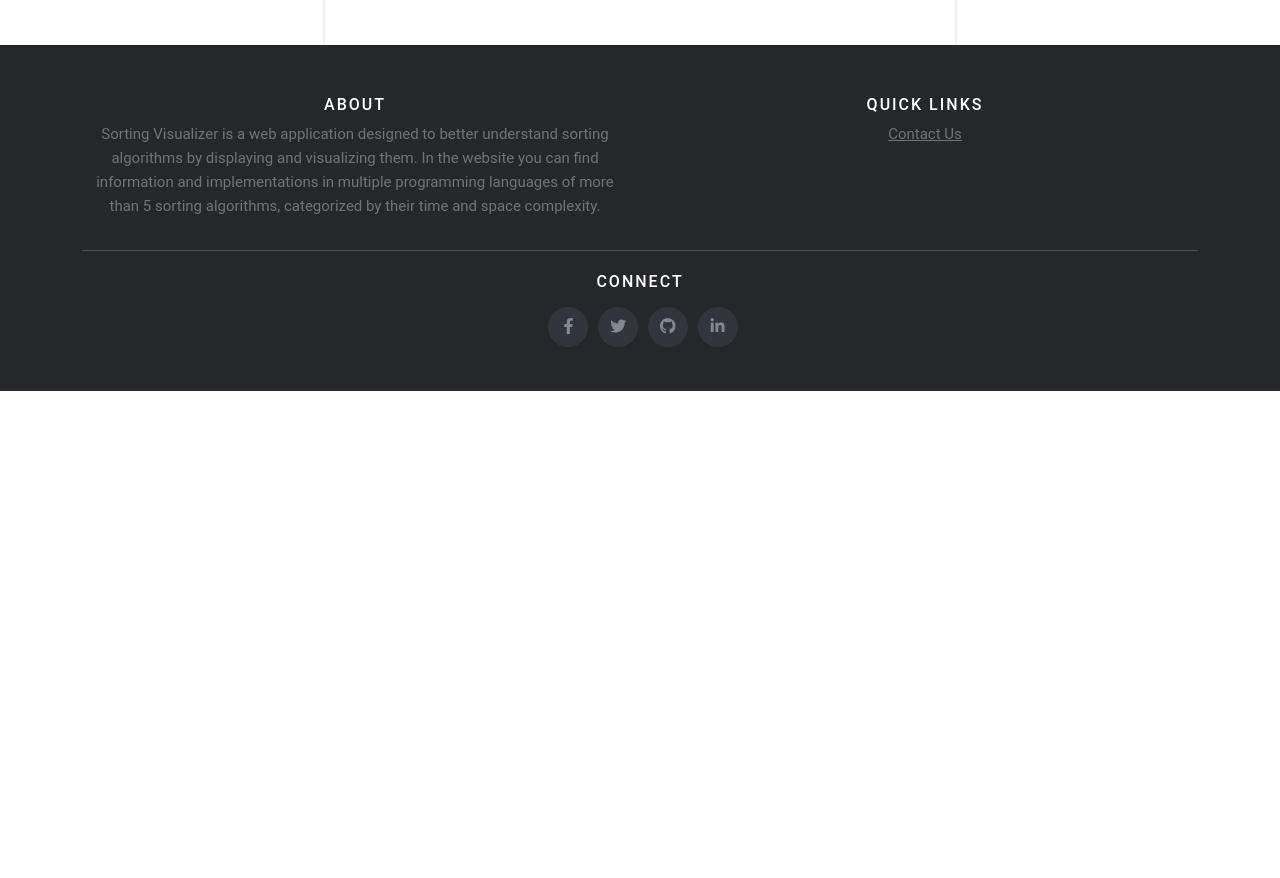
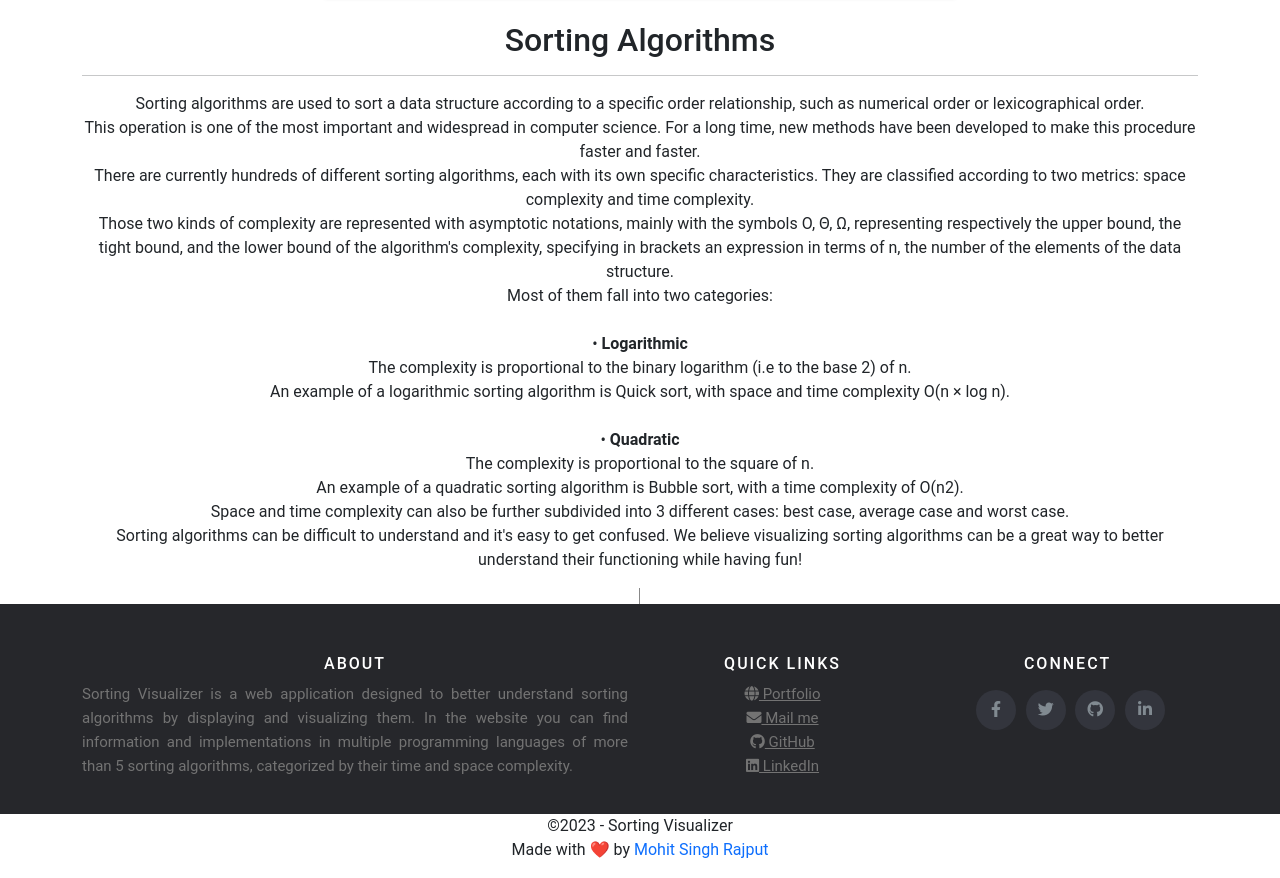
Before and after one commit to mohitrajput2002/sorting-visualizer, a plain HTML site: page index.html in a window 1280 px wide. Shown: the part 555-1433 px from the top of the page. Before the commit the page ends 946 px from the top, so only its background shows below. Drawn offline with nearby package versions, Linux system fonts and the light colour scheme; a web font is replaced by a local one.

Commit message:
Update index.html

```diff
--- a/index.html
+++ b/index.html
@@ -4,7 +4,7 @@
     <meta charset="UTF-8" />
     <meta http-equiv="X-UA-Compatible" content="IE=edge" />
     <meta name="viewport" content="width=device-width, initial-scale=1.0" />
-    <link rel="shortcut icon" href="favicon.png" type="image/x-icon">
+    <link rel="shortcut icon" href="logo.png" type="image/x-icon" />
     <link
       href="https://cdn.jsdelivr.net/npm/bootstrap@5.1.3/dist/css/bootstrap.min.css"
       rel="stylesheet"
@@ -19,7 +19,33 @@
       href="https://fonts.googleapis.com/css2?family=Open+Sans:ital,wght@0,300;0,400;0,600;0,700;0,800;1,300;1,400;1,600;1,700;1,800&display=swap"
       rel="stylesheet"
     />
+    <link rel="preconnect" href="https://fonts.gstatic.com" />
+    <link
+      href="https://fonts.googleapis.com/css2?family=Poppins:wght@300;400;500;600;700&display=swap"
+      rel="stylesheet"
+    />
+    <link
+      href="https://fonts.googleapis.com/icon?family=Material+Icons"
+      rel="stylesheet"
+    />
+    <link
+      href="https://fonts.googleapis.com/css2?family=Jura:wght@600&display=swap"
+      rel="stylesheet"
+    />
+    <link
+      href="https://fonts.googleapis.com/css2?family=Ubuntu&display=swap"
+      rel="stylesheet"
+    />
+    <link
+      href="https://fonts.googleapis.com/css2?family=Oxygen:wght@300&display=swap"
+      rel="stylesheet"
+    />
+    <link
+      href="https://fonts.googleapis.com/css2?family=Electrolize&display=swap"
+      rel="stylesheet"
+    />
     <link rel="stylesheet" href="sorting.css" />
+    <link rel="stylesheet" href="base_sort.css" />
 
     <title>Sorting Visualizer</title>
   </head>
@@ -27,7 +53,7 @@
   <body>
     <div class="nav-container">
       <h1 class="title" onclick="window.location.reload()">
-        <img src="logo1.png" alt="Sorting Visualizer" />
+        <img src="img/logo.png" alt="Sorting Visualizer" />
       </h1>
       <div class="navbar" id="navbar">
         <a id="random" onclick="RenderScreen()">Generate array</a>
@@ -73,7 +99,58 @@
       </div>
     </div>
     <div class="center">
-      <div class="array"></div>
+      <div class="array">Select Array Size</div>
+    </div>
+    <br />
+    <!-- Algorithm Information -->
+    <div class="algorithm-info container">
+      <h2 class="algorithm-name">Sorting Algorithms</h2>
+      <hr />
+      <p class="algorithm-description">
+        Sorting algorithms are used to sort a data structure according to a
+        specific order relationship, such as numerical order or lexicographical
+        order. <br />
+
+        This operation is one of the most important and widespread in computer
+        science. For a long time, new methods have been developed to make this
+        procedure faster and faster. <br />
+
+        There are currently hundreds of different sorting algorithms, each with
+        its own specific characteristics. They are classified according to two
+        metrics: space complexity and time complexity. <br />
+
+        Those two kinds of complexity are represented with asymptotic notations,
+        mainly with the symbols O, Θ, Ω, representing respectively the upper
+        bound, the tight bound, and the lower bound of the algorithm's
+        complexity, specifying in brackets an expression in terms of n, the
+        number of the elements of the data structure. <br />
+
+        Most of them fall into two categories: <br /><br />
+
+        &#x2022; <strong>Logarithmic</strong> <br />
+        The complexity is proportional to the binary logarithm (i.e to the base
+        2) of n. <br />
+        An example of a logarithmic sorting algorithm is Quick sort, with space
+        and time complexity O(n × log n). <br /><br />
+        &#x2022; <strong>Quadratic</strong> <br />
+        The complexity is proportional to the square of n. <br />
+        An example of a quadratic sorting algorithm is Bubble sort, with a time
+        complexity of O(n2). <br />
+        Space and time complexity can also be further subdivided into 3
+        different cases: best case, average case and worst case. <br />
+
+        Sorting algorithms can be difficult to understand and it's easy to get
+        confused. We believe visualizing sorting algorithms can be a great way
+        to better understand their functioning while having fun!
+      </p>
+      <div class="row">
+        <div class="col-md-6" style="border-right: 1px solid #888">
+          <p class="time-complexity"></p>
+        </div>
+        <div class="col-md-6">
+          <p class="space-complexity"></p>
+        </div>
+      </div>
     </div>
 
     <!-- footer starts -->
@@ -82,49 +159,88 @@
         <div class="row">
           <div class="col-sm-12 col-md-6">
             <h6>About</h6>
-            <p class="text-justify">
-              Sorting Visualizer is a web application designed to better understand
-              sorting algorithms by displaying and visualizing them. In the
-              website you can find information and implementations in multiple
-              programming languages of more than 5 sorting algorithms,
+            <p style="text-align: justify">
+              Sorting Visualizer is a web application designed to better
+              understand sorting algorithms by displaying and visualizing them.
+              In the website you can find information and implementations in
+              multiple programming languages of more than 5 sorting algorithms,
               categorized by their time and space complexity.
             </p>
           </div>
 
-          <div class="col-xs-6 col-md-6">
+          <div class="col-xs-6 col-md-3">
             <h6>Quick Links</h6>
-                <a href="mailto:mohit.s.rajput032997@gmail.com">Contact Us</a>
+            <a href="https://mohit-singh-rajput.vercel.app/">
+              <i class="fas fa-globe"></i> Portfolio</a
+            ><br />
+            <a href="mailto:mohit.s.rajput032997@gmail.com">
+              <i class="fas fa-envelope"></i> Mail me</a
+            ><br />
+            <a href="https://github.com/mohitrajput2002">
+              <i class="fab fa-github"></i> GitHub</a
+            ><br />
+            <a href="https://www.linkedin.com/in/mohitsinghrajput/">
+              <i class="fab fa-linkedin"></i> LinkedIn</a
+            >
           </div>
-        </div>
-        <hr />
-      </div>
-      <div class="container">
-        <div class="row">
-          <div>
+
+          <div class="col-sm-6 col-md-3">
             <h6 class="connect">CONNECT</h6>
             <ul class="social-icons">
               <li>
-                <a class="facebook" href="https://www.facebook.com/Mohit997"><i class="fab fa-facebook-f"></i></a>
+                <a
+                  class="facebook"
+                  href="https://www.facebook.com/Mohit997"
+                  target="_blank"
+                  ><i class="fab fa-facebook-f"></i
+                ></a>
               </li>
               <li>
-                <a class="twitter" href="https://twitter.com/mohit032997?t=hIZv-UGQLeyCtqUfNo8u9w&s=08"><i class="fab fa-twitter"></i></a>
+                <a
+                  class="twitter"
+                  href="https://twitter.com/mohit032997?t=hIZv-UGQLeyCtqUfNo8u9w&s=08"
+                  target="_blank"
+                  ><i class="fab fa-twitter"></i
+                ></a>
               </li>
               <li>
-                <a class="github" href="https://github.com/mohit032/sorting-visualizer-project.github.io"><i class="fab fa-github"></i></a>
+                <a
+                  class="github"
+                  href="https://github.com/mohitrajput2002"
+                  target="_blank"
+                  ><i class="fab fa-github"></i
+                ></a>
               </li>
               <li>
-                <a class="linkedin" href="https://linkedin.com/in/mohitsinghrajput"><i class="fab fa-linkedin-in"></i></a>
+                <a
+                  class="linkedin"
+                  href="https://linkedin.com/in/mohitsinghrajput"
+                  target="_blank"
+                  ><i class="fab fa-linkedin-in"></i
+                ></a>
               </li>
             </ul>
           </div>
         </div>
       </div>
     </footer>
+    <div class="copyright-text">
+      <p>
+        &copy;2023 - Sorting Visualizer <br />
+        Made with ❤️ by
+        <a
+          href="https://www.linkedin.com/in/mohitsinghrajput/"
+          style="text-decoration: none"
+          >Mohit Singh Rajput</a
+        >
+      </p>
+    </div>
     <!--footer ends-->
 
     <script src="js_files/app.js"></script>
     <script src="js_files/helper.js"></script>
     <script src="js_files/sort-algorithms.js"></script>
+    <script src="js_files/base_sort.js"></script>
     <script
       src="https://cdn.jsdelivr.net/npm/@popperjs/core@2.10.2/dist/umd/popper.min.js"
       integrity="sha384-7+zCNj/IqJ95wo16oMtfsKbZ9ccEh31eOz1HGyDuCQ6wgnyJNSYdrPa03rtR1zdB"
```
